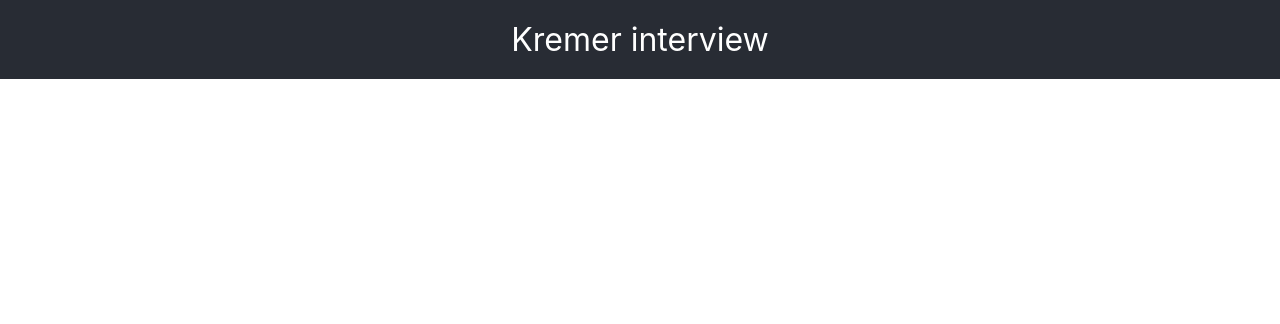
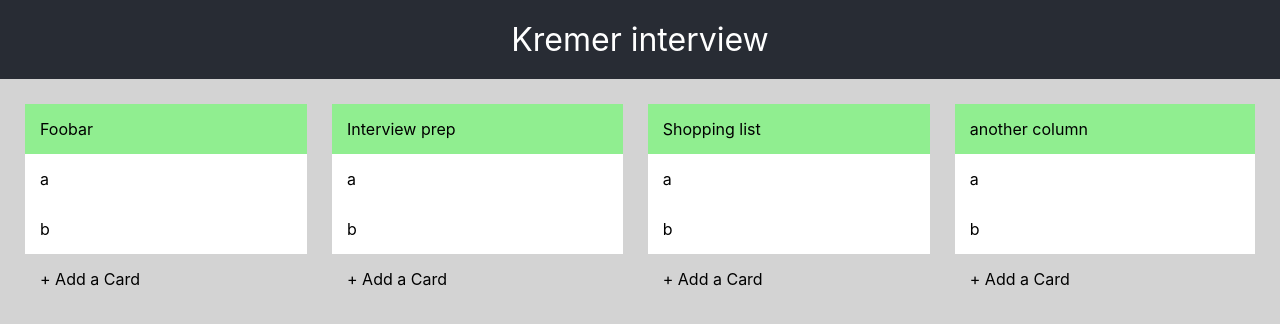
Before and after one commit to ronapelbaum/multi-list, a React (Create React App) app: page / in a window 1280 px wide. Shown: the top 324 px of the page. Built offline with nearby package versions, Linux system fonts and the light colour scheme.

Commit message:
add item

```diff
--- a/package.json
+++ b/package.json
@@ -6,6 +6,7 @@
     "@testing-library/jest-dom": "^4.2.4",
     "@testing-library/react": "^9.5.0",
     "@testing-library/user-event": "^7.2.1",
+    "lodash": "^4.17.15",
     "react": "^16.13.1",
     "react-dom": "^16.13.1",
     "react-scripts": "3.4.1"
--- a/src/App.jsx
+++ b/src/App.jsx
@@ -1,9 +1,12 @@
 import React from 'react';
 import Header from './components/Header';
+import ColumnsContainer from './components/ColumnsContainer';
+import styles from './App.module.scss'
 
 const App = () => (
-  <div>
+  <div className={styles.app}>
     <Header title="Kremer interview" />
+    <ColumnsContainer />
   </div>
 );
 
--- /dev/null
+++ b/src/App.module.scss
@@ -0,0 +1,4 @@
+.app {
+  height: 100vh;
+  background-color: lightgrey;
+}
--- /dev/null
+++ b/src/components/Column.jsx
@@ -0,0 +1,18 @@
+import React from 'react';
+import PropTypes from 'prop-types';
+import classnames from 'classnames';
+import styles from './Column.module.scss';
+
+
+const Column = ({ name, items, addItem }) => (
+  <div className={styles.column}>
+    <div className={styles.title}>{name}</div>
+    {items && items.map(item => (
+      <div key={item} className={styles.item}>{item}</div>
+    ))}
+
+    <div onClick={addItem}>+ Add a Card</div>
+  </div>
+);
+
+export default Column;
--- /dev/null
+++ b/src/components/Column.module.scss
@@ -0,0 +1,15 @@
+.column {
+
+  & > * {
+    padding: 15px;
+  }
+
+  .title{
+    background-color: lightgreen;
+  }
+
+  .item {
+    background-color: white;
+  }
+
+}
--- /dev/null
+++ b/src/components/ColumnsContainer.jsx
@@ -0,0 +1,59 @@
+import React from 'react';
+import PropTypes from 'prop-types';
+import classnames from 'classnames';
+import cloneDeep from 'lodash/cloneDeep';
+
+import styles from './ColumnsContainer.module.scss';
+import Column from './Column';
+
+
+const mockData = [
+  { name: 'Foobar', items: ['a', 'b'] },
+  { name: 'Interview prep', items: ['a', 'b'] },
+  { name: 'Shopping list', items: ['a', 'b'] },
+  { name: 'another column', items: ['a', 'b'] },
+];
+
+// basically the controller
+class ColumnsContainer extends React.Component {
+  constructor() {
+    super();
+    this.state = {
+      columns: mockData,
+    };
+    this.addItem = this.addItem.bind(this);
+  }
+
+  addItem(columnName, newItem) {
+    const columns = cloneDeep(this.state.columns);
+    columns.find(d => d.name === columnName)
+      .items
+      .push(newItem);
+
+    this.setState({
+      ...this.state,
+      columns,
+    });
+  }
+
+  render() {
+    console.log('rapelbaum - ColumnsContainer render', this.state.columns);
+
+    return (
+      <div className={styles.container}>
+        {this.state.columns.map(column => (
+          <Column
+            name={column.name}
+            items={column.items}
+            addItem={() => {
+              const newItem = window.prompt('What is your new card about?');
+              this.addItem(column.name, newItem);
+            }}
+          />
+        ))}
+      </div>
+    );
+  }
+}
+
+export default ColumnsContainer;
--- /dev/null
+++ b/src/components/ColumnsContainer.module.scss
@@ -0,0 +1,16 @@
+.container {
+  display: flex;
+  & > * {
+    flex-grow: 1;
+  }
+
+  // gutter for columns
+  & > * {
+    margin: 25px 0px 25px 25px;
+    flex-grow: 1;
+  }
+  & > *:last-child {
+    margin-right: 25px;
+  }
+
+}
```
Also changed, not shown: src/components/Button.jsx (added, +12 -0 lines).
